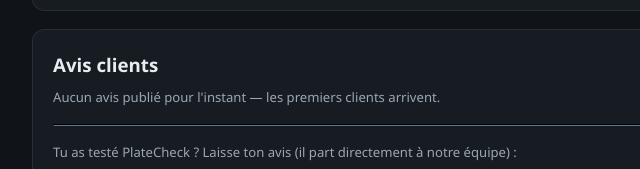
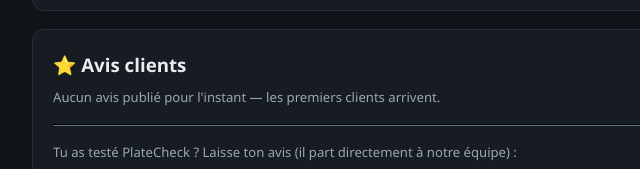
Before and after one commit to Nypsus/platecheck, a plain HTML site: page index.html in a window 1280 px wide. Shown: the part 3000-3169 px from the top of the page, 196-836 px from the left. Drawn offline with Linux system fonts and the light colour scheme.

Commit message:
PlateCheck V2.1 — étoile ⭐ sur la section Avis clients

```diff
--- a/index.html
+++ b/index.html
@@ -158,7 +158,7 @@
 </div>
 
 <div class="card">
-  <h3 style="margin-top:0">Avis clients</h3>
+  <h3 style="margin-top:0">⭐ Avis clients</h3>
   <div id="reviews"></div>
   <hr style="border-color:var(--line);margin:16px 0">
   <p class="hint">Tu as testé PlateCheck ? Laisse ton avis (il part directement à notre équipe) :</p>
```
